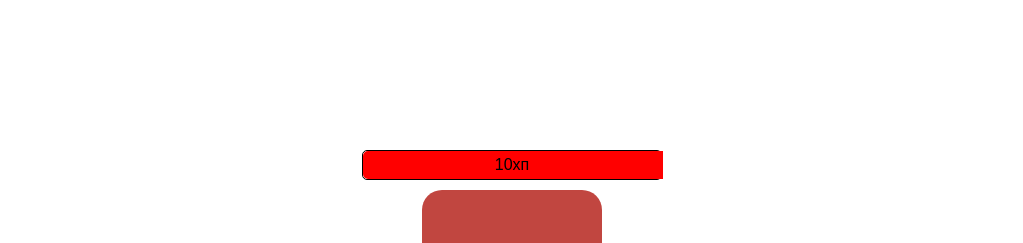
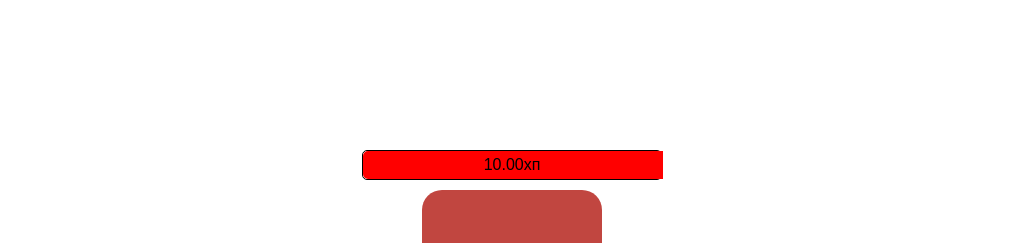
Before and after one commit to HELLRAID-cmd/Tap-Tap-MonsterHunter, a React (Vite) app in the folder client/: page / in a window 1280 px wide. Shown: the top 243 px of the page, without its empty margins (128-1151 px from the left). Built offline with nearby package versions, Linux system fonts and the light colour scheme.

Commit message:
Добавил toFixed

```diff
--- a/client/src/Components/Monster/components/HealthBar.tsx
+++ b/client/src/Components/Monster/components/HealthBar.tsx
@@ -4,7 +4,7 @@ const HealthBar = ({monsterHealth, maxHealth}: HealthBar) => {
   return (
     <div className="health-bar">
       <div className="health-bar__fill" style={{width: `${(monsterHealth / maxHealth) * 300}px`}}></div>
-      <span className="health-bar__number">{monsterHealth}хп</span>
+      <span className="health-bar__number">{monsterHealth.toFixed(2)}хп</span>
     </div>
   )
 }
```
